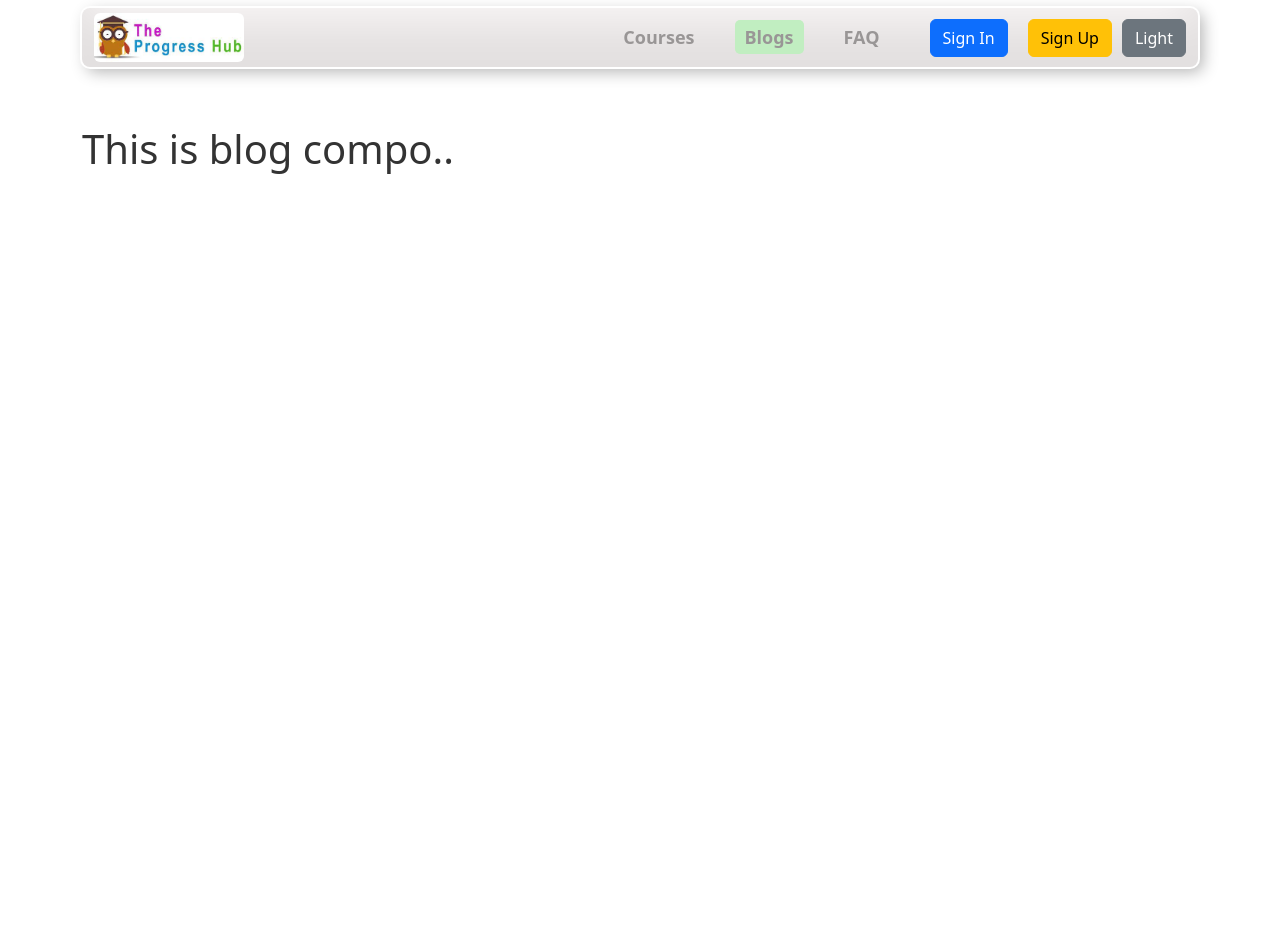
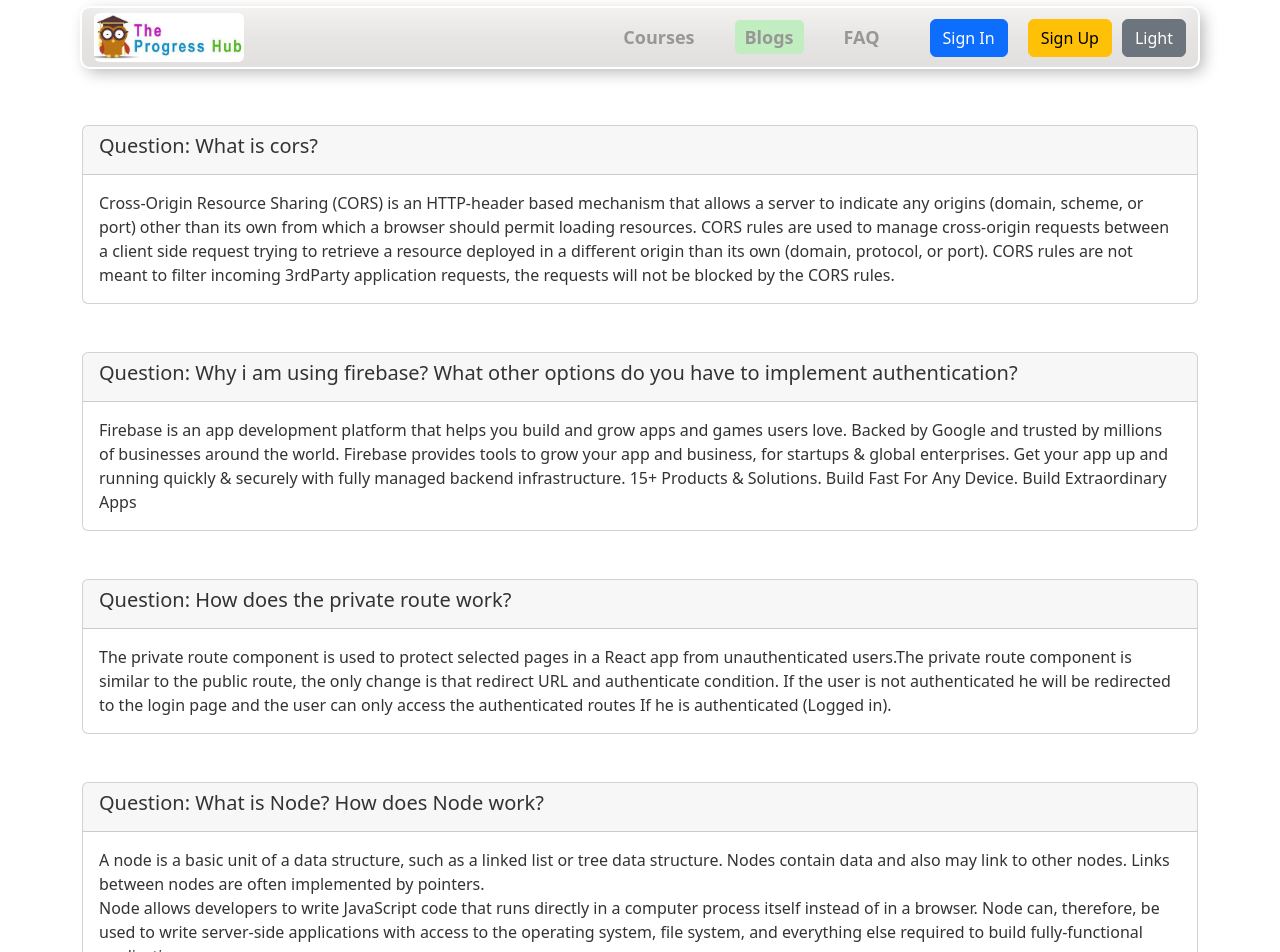
Before and after one commit to mitHSwas/progress-hub-client, a React (Create React App) app: page /blogs in a window 1280 px wide. Shown: the top 952 px of the page. Built offline with nearby package versions, Linux system fonts and the light colour scheme; no server answers.

Commit message:
blog page done

```diff
--- a/src/components/Blogs/Blog.css
+++ /dev/null
@@ -1,3 +0,0 @@
-.blog {
-    height: 900px;
-}
--- a/src/components/Blogs/Blogs.js
+++ b/src/components/Blogs/Blogs.js
@@ -1,10 +1,51 @@
 import React from 'react';
-import './Blog.css';
+import Card from 'react-bootstrap/Card';
 
 const Blogs = () => {
     return (
         <div className="blog">
-            <h1>This is blog compo..</h1>
+            <Card className="mb-5">
+                <Card.Header>
+                    <h5>Question: What is cors?</h5>
+                </Card.Header>
+                <Card.Body>
+                    <Card.Text>
+                        Cross-Origin Resource Sharing (CORS) is an HTTP-header based mechanism that allows a server to indicate any origins (domain, scheme, or port) other than its own from which a browser should permit loading resources. CORS rules are used to manage cross-origin requests between a client side request trying to retrieve a resource deployed in a different origin than its own (domain, protocol, or port). CORS rules are not meant to filter incoming 3rdParty application requests, the requests will not be blocked by the CORS rules.
+                    </Card.Text>
+                </Card.Body>
+            </Card>
+            <Card className="mb-5">
+                <Card.Header>
+                    <h5>Question: Why i am using firebase? What other options do you have to implement authentication?</h5>
+                </Card.Header>
+                <Card.Body>
+                    <Card.Text>
+                        Firebase is an app development platform that helps you build and grow apps and games users love. Backed by Google and trusted by millions of businesses around the world. Firebase provides tools to grow your app and business, for startups & global enterprises. Get your app up and running quickly & securely with fully managed backend infrastructure. 15+ Products & Solutions. Build Fast For Any Device. Build Extraordinary Apps
+                    </Card.Text>
+                </Card.Body>
+            </Card>
+            <Card className="mb-5">
+                <Card.Header>
+                    <h5>Question: How does the private route work?</h5>
+                </Card.Header>
+                <Card.Body>
+                    <Card.Text>
+                        The private route component is used to protect selected pages in a React app from unauthenticated users.The private route component is similar to the public route, the only change is that redirect URL and authenticate condition. If the user is not authenticated he will be redirected to the login page and the user can only access the authenticated routes If he is authenticated (Logged in).
+                    </Card.Text>
+                </Card.Body>
+            </Card>
+            <Card className="mb-5">
+                <Card.Header>
+                    <h5>Question: What is Node? How does Node work?</h5>
+                </Card.Header>
+                <Card.Body>
+                    <Card.Text>
+                        A node is a basic unit of a data structure, such as a linked list or tree data structure. Nodes contain data and also may link to other nodes. Links between nodes are often implemented by pointers.
+                        <br />
+                        Node allows developers to write JavaScript code that runs directly in a computer process itself instead of in a browser. Node can, therefore, be used to write server-side applications with access to the operating system, file system, and everything else required to build fully-functional applications
+                    </Card.Text>
+                </Card.Body>
+            </Card>
         </div>
     );
 };
--- a/src/components/CourseDetails/CourseDetails.js
+++ b/src/components/CourseDetails/CourseDetails.js
@@ -1,17 +1,35 @@
 import React from 'react';
-import { useLoaderData } from 'react-router-dom';
+import { useLoaderData, useParams } from 'react-router-dom';
 import Button from 'react-bootstrap/Button';
 import Card from 'react-bootstrap/Card';
+import { useState } from 'react';
+import { useEffect } from 'react';
 
 const CourseDetails = () => {
-    const details = useLoaderData();
+    const [details, setDetails] = useState([]);
+    const { id } = useParams();
+    console.log(id)
+    useEffect(() => {
+        const url = `http://localhost:5000/courseDetails/${id}`;
+        fetch(url)
+            .then(res => res.json())
+            .then(data => setDetails(data))
+    }, [])
+    console.log(details)
+    const { course_name, about, features, price } = details;
     return (
         <div>
             <Card>
                 <Card.Body>
-                    {/* <Card.Title>{course_name}</Card.Title>
-                    <Card.Text>{about}</Card.Text> */}
-                    <Button variant="primary">Go somewhere</Button>
+                    <Card.Title>{course_name}</Card.Title>
+                    <Card.Text>{about}</Card.Text>
+                    <Card.Title>Why you choose our course?</Card.Title>
+                    <Card.Text>
+                        {
+                            features?.map(feature => <p key={feature.index}>{feature}</p>)
+                        }
+                    </Card.Text>
+                    <Card.Title>Price: ${price}</Card.Title>
                 </Card.Body>
             </Card>
         </div>
--- a/src/contexts/AuthProvider/AuthProvider.js
+++ b/src/contexts/AuthProvider/AuthProvider.js
@@ -13,21 +13,27 @@ const AuthProvider = ({ children }) => {
     const [loading, setLoading] = useState(true);
 
     const googleSignUp = (provider) => {
+        setLoading(true);
         return signInWithPopup(auth, provider)
     }
     const githubSignUp = (provider) => {
+        setLoading(true);
         return signInWithPopup(auth, provider)
     }
     const facebookSignUp = (provider) => {
+        setLoading(true);
         return signInWithPopup(auth, provider)
     }
     const createUser = (email, password) => {
+        setLoading(true);
         return createUserWithEmailAndPassword(auth, email, password)
     }
     const updateUserProfile = (profile) => {
+        setLoading(true);
         return updateProfile(auth.currentUser, profile)
     }
     const verifyEmail = () => {
+        setLoading(true);
         return sendEmailVerification(auth.currentUser);
     }
     const signInUser = (email, password) => {
@@ -35,6 +41,7 @@ const AuthProvider = ({ children }) => {
         return signInWithEmailAndPassword(auth, email, password);
     }
     const logOut = () => {
+        setLoading(true);
         return signOut(auth);
     }
 
--- a/src/routes/routes/routes.js
+++ b/src/routes/routes/routes.js
@@ -28,8 +28,7 @@ export const router = createBrowserRouter([
             },
             {
                 path: "/courseDetails/:id",
-                element: <PrivateRoute><CourseDetails></CourseDetails></PrivateRoute>,
-                loader: ({ params }) => fetch(`http://localhost:3000/courseDetails/${params.id}`)
+                element: <PrivateRoute><CourseDetails></CourseDetails></PrivateRoute>
             },
             {
                 path: "/category/:id",
```
